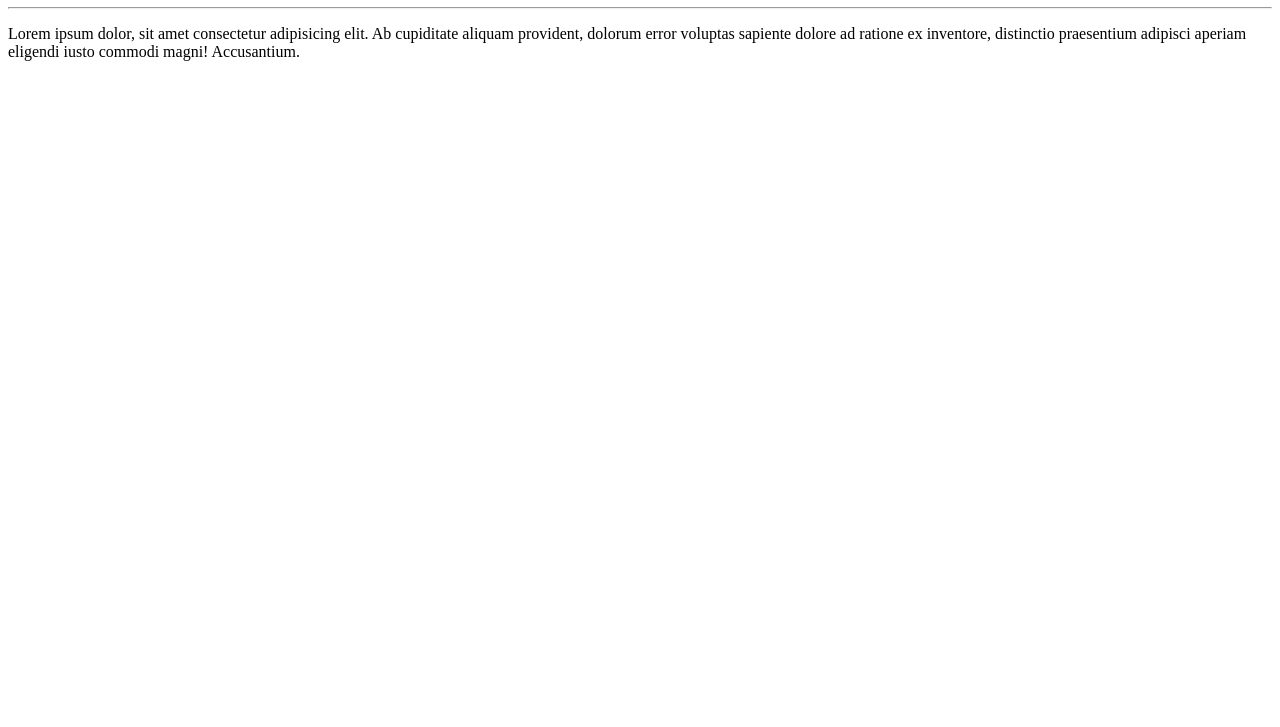
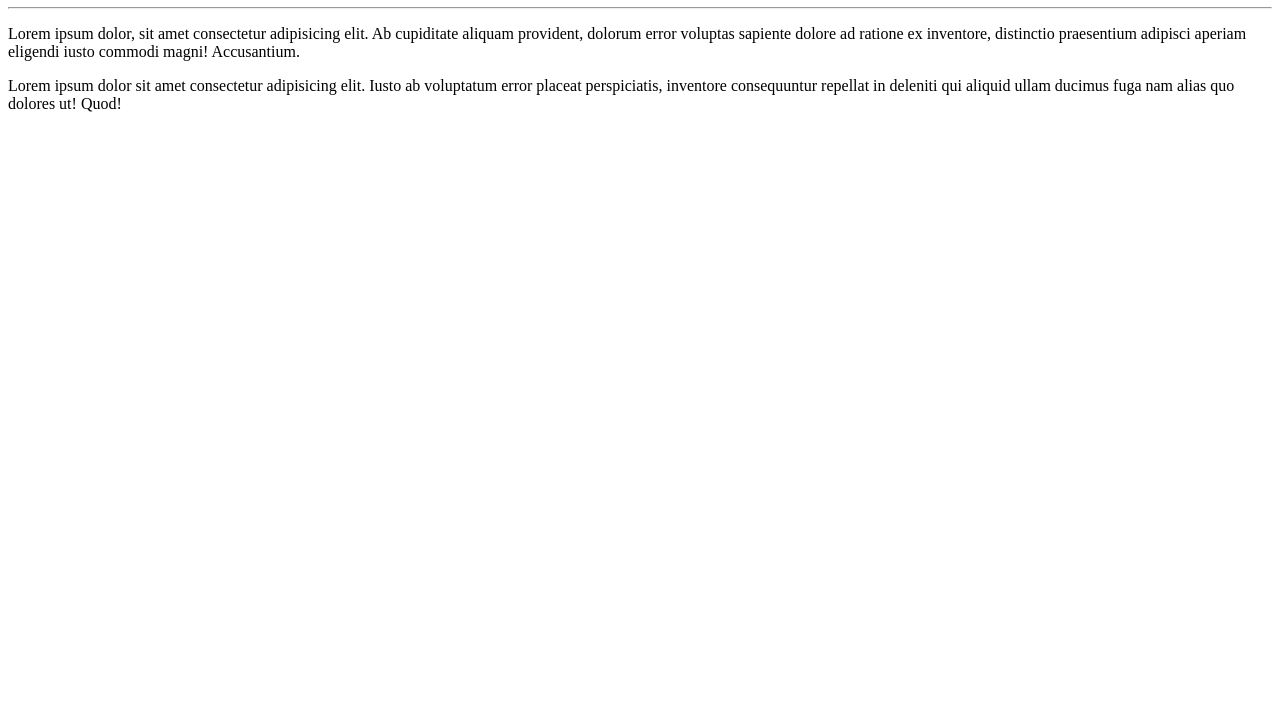
Before and after one commit to inaraaalves/Ola-Mundo, a plain HTML site: page site-exemplo/index.html in a window 1280 px wide. Shown: the part 73-800 px from the top of the page. Drawn offline with Linux system fonts and the light colour scheme.

Commit message:
adicionei um parágrafo
adicionei mais um parágrafo lorem

```diff
--- a/site-exemplo/index.html
+++ b/site-exemplo/index.html
@@ -9,5 +9,6 @@
     <h1>Olá, Mundo!</h1>
     <hr>
     <p>Lorem ipsum dolor, sit amet consectetur adipisicing elit. Ab cupiditate aliquam provident, dolorum error voluptas sapiente dolore ad ratione ex inventore, distinctio praesentium adipisci aperiam eligendi iusto commodi magni! Accusantium.</p>
+    <p>Lorem ipsum dolor sit amet consectetur adipisicing elit. Iusto ab voluptatum error placeat perspiciatis, inventore consequuntur repellat in deleniti qui aliquid ullam ducimus fuga nam alias quo dolores ut! Quod!</p>
 </body>
 </html>
```
